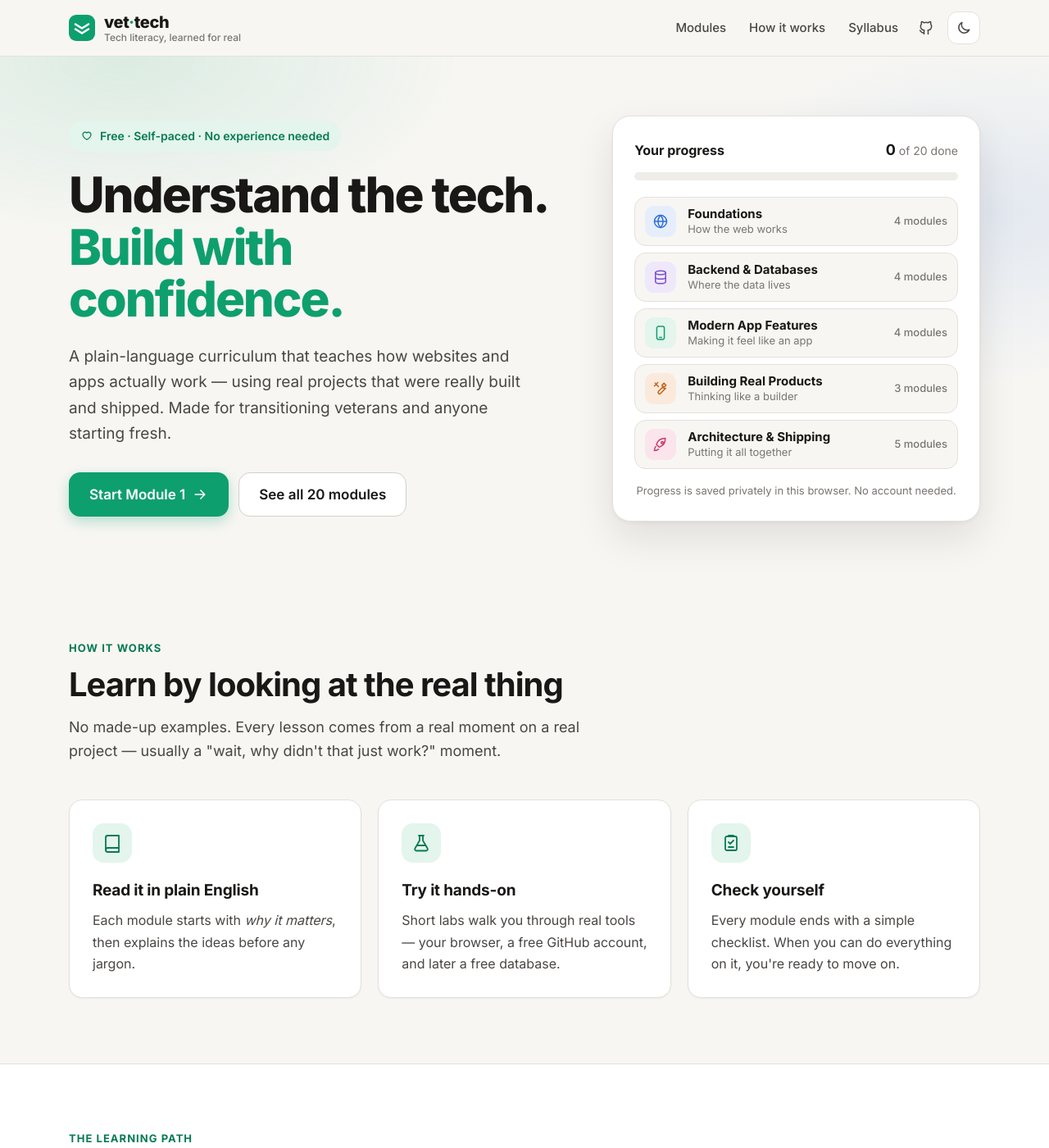
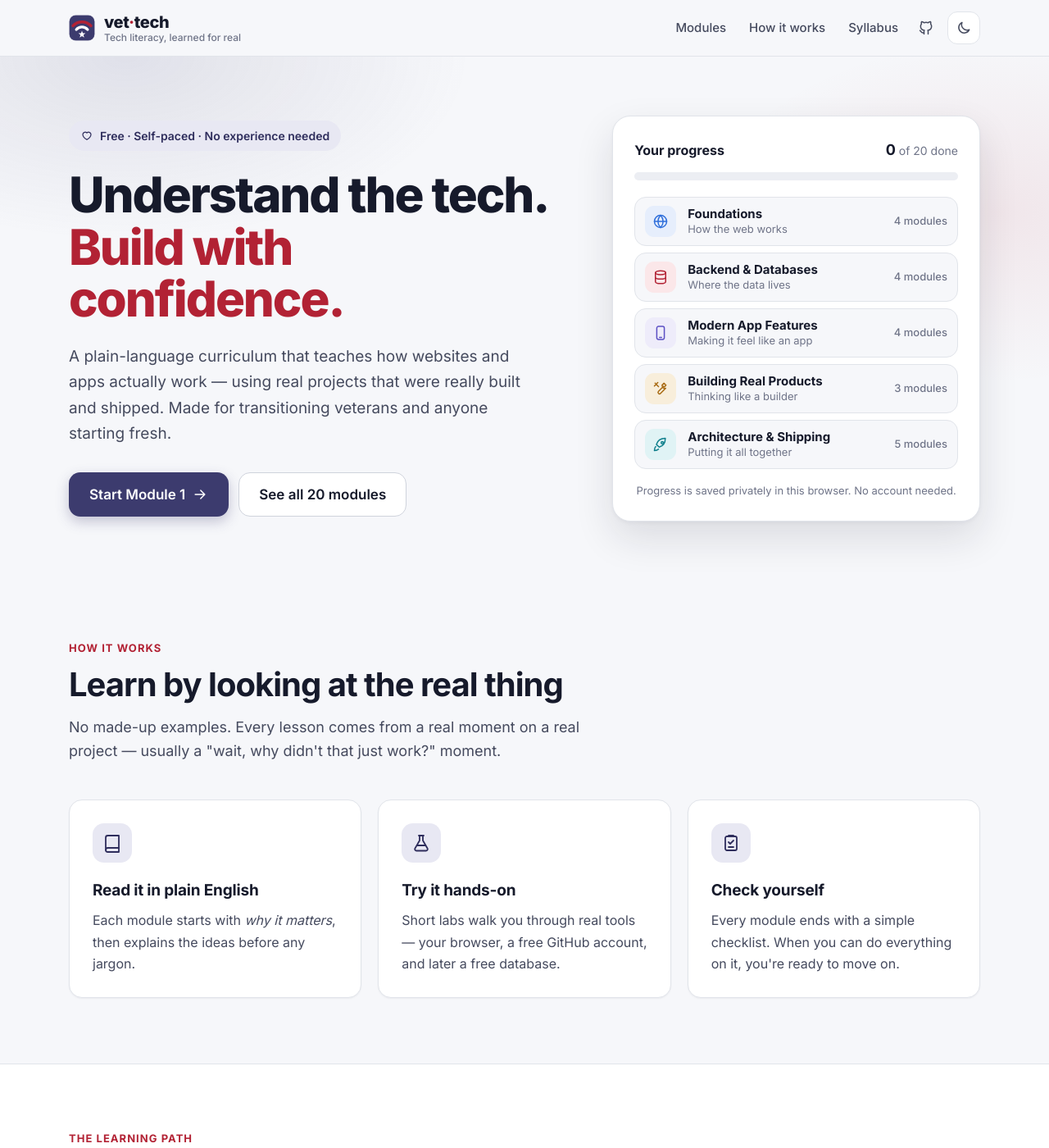
Before and after one commit to sdono043/tech-literacy-curriculum, a Jekyll site: the page built from index.html, in a window 1280 px wide and 1400 px high. Shown: the whole window at 82% size. Built offline with Jekyll 4.4.1, drawn with Linux system fonts in a browser that asks for light colours.

Commit message:
Switch to red, white & blue palette and use the flag icon as the logo
- Header and footer logo now match the flag + Wi-Fi favicon
- Navy is the primary color (buttons, links, progress), red is the
  accent (headline, eyebrows, wordmark dot), cool white background
- Dark mode uses a deep navy background with lighter blue and red
- Track colors re-tuned: blue, red, indigo, gold, teal
- Closing call-to-action band is navy with a red stripe

Co-Authored-By: Claude Opus 5.5 <noreply@anthropic.com>
Claude-Session: https://claude.ai/code/session_01KoyiwzvvDusNEgbT3bfKPi

```diff
--- a/_includes/logo.html
+++ b/_includes/logo.html
@@ -1,4 +1,6 @@
 <svg class="logo-mark" viewBox="0 0 32 32" width="32" height="32" aria-hidden="true">
-  <rect width="32" height="32" rx="9" fill="var(--brand)"/>
-  <path d="M8 11.5l8 5 8-5M8 17.5l8 5 8-5" fill="none" stroke="#fff" stroke-width="2.6" stroke-linecap="round" stroke-linejoin="round"/>
+  <rect x=".5" y=".5" width="31" height="31" rx="8" fill="#3c3b6e" stroke="rgba(255,255,255,.14)"/>
+  <path d="M5 13.5a15 15 0 0 1 22 0" fill="none" stroke="#b22234" stroke-width="3.4" stroke-linecap="round"/>
+  <path d="M9.2 18a9 9 0 0 1 13.6 0" fill="none" stroke="#fff" stroke-width="3.4" stroke-linecap="round"/>
+  <polygon points="16.00,19.40 17.14,22.44 20.37,22.58 17.84,24.60 18.70,27.72 16.00,25.93 13.30,27.72 14.16,24.60 11.63,22.58 14.86,22.44" fill="#fff"/>
 </svg>
--- a/_layouts/default.html
+++ b/_layouts/default.html
@@ -3,8 +3,8 @@
 <head>
   <meta charset="utf-8">
   <meta name="viewport" content="width=device-width, initial-scale=1">
-  <meta name="theme-color" content="#f7f6f3" media="(prefers-color-scheme: light)">
-  <meta name="theme-color" content="#0f1117" media="(prefers-color-scheme: dark)">
+  <meta name="theme-color" content="#f6f7fa" media="(prefers-color-scheme: light)">
+  <meta name="theme-color" content="#0d1020" media="(prefers-color-scheme: dark)">
   <script>
     // Apply a saved theme before paint so there's no flash.
     try { var t = localStorage.getItem('vt-theme'); if (t) document.documentElement.setAttribute('data-theme', t); } catch (e) {}
--- a/assets/css/site.css
+++ b/assets/css/site.css
@@ -4,34 +4,37 @@
    three text tiers, three background layers, semantic colors, borders.
    ========================================================================== */
 :root {
-  --bg: #f7f6f3;
+  --bg: #f6f7fa;
   --bg2: #ffffff;
-  --bg3: #efede8;
-  --text1: #1a1816;
-  --text2: #4a4643;
-  --text3: #7a7572;
-  --border: #e4e1db;
-  --border2: #d3cfc7;
+  --bg3: #eceef3;
+  --text1: #161a2b;
+  --text2: #454a5e;
+  --text3: #6f7488;
+  --border: #e1e4ea;
+  --border2: #cfd3dc;
 
-  --brand: #0e9f6e;
-  --brand-ink: #077a54;
-  --brand-soft: #e3f5ec;
-  --green: #10b981;
+  /* Red, white & blue: navy is the primary, red is the accent */
+  --brand: #3c3b6e;
+  --brand-ink: #2e2d5c;
+  --brand-soft: #e8e8f3;
+  --accent: #b22234;
+  --accent-soft: #fbe7e9;
+  --on-brand: #ffffff;
   --amber: #b7791f;
   --amber-soft: #fbf0dc;
   --blue: #2f6fdb;
   --red: #d64545;
 
   --d1: #2f6fdb; --d1-soft: #e6eefc;
-  --d2: #7c4dcc; --d2-soft: #efe8fb;
-  --d3: #0e9f6e; --d3-soft: #e3f5ec;
-  --d4: #c2621a; --d4-soft: #fbeadc;
-  --d5: #c43c6a; --d5-soft: #fbe4ec;
+  --d2: #b22234; --d2-soft: #fbe7e9;
+  --d3: #5b4fc4; --d3-soft: #eeecfa;
+  --d4: #a86a12; --d4-soft: #f8eedb;
+  --d5: #0f7f8c; --d5-soft: #e0f3f5;
 
-  --code-bg: #f1efea;
-  --shadow-sm: 0 1px 2px rgba(26, 24, 22, .05);
-  --shadow: 0 1px 2px rgba(26, 24, 22, .04), 0 8px 24px rgba(26, 24, 22, .06);
-  --shadow-lg: 0 2px 4px rgba(26, 24, 22, .04), 0 20px 48px rgba(26, 24, 22, .10);
+  --code-bg: #f0f2f6;
+  --shadow-sm: 0 1px 2px rgba(22, 26, 43, .05);
+  --shadow: 0 1px 2px rgba(22, 26, 43, .04), 0 8px 24px rgba(22, 26, 43, .07);
+  --shadow-lg: 0 2px 4px rgba(22, 26, 43, .04), 0 20px 48px rgba(22, 26, 43, .12);
 
   --radius: 16px;
   --radius-sm: 10px;
@@ -43,17 +46,18 @@
 
 @media (prefers-color-scheme: dark) {
   :root:not([data-theme="light"]) {
-    --bg: #0f1117; --bg2: #171a22; --bg3: #1e222c;
-    --text1: #f1f5f9; --text2: #c3cad6; --text3: #8b93a3;
-    --border: #262b36; --border2: #343a47;
-    --brand: #10b981; --brand-ink: #34d399; --brand-soft: rgba(16, 185, 129, .14);
-    --amber: #f0b44c; --amber-soft: rgba(240, 180, 76, .14);
+    --bg: #0d1020; --bg2: #151a2e; --bg3: #1d2338;
+    --text1: #f1f3f9; --text2: #c3c8d8; --text3: #8a90a6;
+    --border: #262c44; --border2: #343b57;
+    --brand: #8ea2f0; --brand-ink: #aab9f5; --brand-soft: rgba(142, 162, 240, .15);
+    --accent: #f0646f; --accent-soft: rgba(240, 100, 111, .15);
+    --on-brand: #0d1020;
     --d1: #6e9bf0; --d1-soft: rgba(110, 155, 240, .15);
-    --d2: #a98be6; --d2-soft: rgba(169, 139, 230, .15);
-    --d3: #34d399; --d3-soft: rgba(52, 211, 153, .14);
-    --d4: #f0975a; --d4-soft: rgba(240, 151, 90, .15);
-    --d5: #ef7aa2; --d5-soft: rgba(239, 122, 162, .15);
-    --code-bg: #12151c;
+    --d2: #f0646f; --d2-soft: rgba(240, 100, 111, .15);
+    --d3: #a698f0; --d3-soft: rgba(166, 152, 240, .15);
+    --d4: #f0b44c; --d4-soft: rgba(240, 180, 76, .14);
+    --d5: #4fc3cf; --d5-soft: rgba(79, 195, 207, .14);
+    --code-bg: #0a0d1a;
     --shadow-sm: none;
     --shadow: 0 1px 0 rgba(255, 255, 255, .02), 0 8px 24px rgba(0, 0, 0, .35);
     --shadow-lg: 0 20px 48px rgba(0, 0, 0, .5);
@@ -61,17 +65,18 @@
   }
 }
 :root[data-theme="dark"] {
-  --bg: #0f1117; --bg2: #171a22; --bg3: #1e222c;
-  --text1: #f1f5f9; --text2: #c3cad6; --text3: #8b93a3;
-  --border: #262b36; --border2: #343a47;
-  --brand: #10b981; --brand-ink: #34d399; --brand-soft: rgba(16, 185, 129, .14);
-  --amber: #f0b44c; --amber-soft: rgba(240, 180, 76, .14);
+  --bg: #0d1020; --bg2: #151a2e; --bg3: #1d2338;
+  --text1: #f1f3f9; --text2: #c3c8d8; --text3: #8a90a6;
+  --border: #262c44; --border2: #343b57;
+  --brand: #8ea2f0; --brand-ink: #aab9f5; --brand-soft: rgba(142, 162, 240, .15);
+  --accent: #f0646f; --accent-soft: rgba(240, 100, 111, .15);
+  --on-brand: #0d1020;
   --d1: #6e9bf0; --d1-soft: rgba(110, 155, 240, .15);
-  --d2: #a98be6; --d2-soft: rgba(169, 139, 230, .15);
-  --d3: #34d399; --d3-soft: rgba(52, 211, 153, .14);
-  --d4: #f0975a; --d4-soft: rgba(240, 151, 90, .15);
-  --d5: #ef7aa2; --d5-soft: rgba(239, 122, 162, .15);
-  --code-bg: #12151c;
+  --d2: #f0646f; --d2-soft: rgba(240, 100, 111, .15);
+  --d3: #a698f0; --d3-soft: rgba(166, 152, 240, .15);
+  --d4: #f0b44c; --d4-soft: rgba(240, 180, 76, .14);
+  --d5: #4fc3cf; --d5-soft: rgba(79, 195, 207, .14);
+  --code-bg: #0a0d1a;
   --shadow-sm: none;
   --shadow: 0 1px 0 rgba(255, 255, 255, .02), 0 8px 24px rgba(0, 0, 0, .35);
   --shadow-lg: 0 20px 48px rgba(0, 0, 0, .5);
@@ -118,7 +123,7 @@ img { max-width: 100%; height: auto; }
 .brand { display: inline-flex; align-items: center; gap: 11px; color: var(--text1); text-decoration: none; }
 .brand-text { display: flex; flex-direction: column; line-height: 1.15; }
 .brand-name { font-weight: 800; font-size: 20px; letter-spacing: -.02em; }
-.brand-dot { color: var(--brand); }
+.brand-dot { color: var(--accent); }
 .brand-tag { font-size: 12px; color: var(--text3); font-weight: 500; }
 .site-nav { display: flex; align-items: center; gap: 4px; }
 .site-nav a {
@@ -154,17 +159,11 @@ img { max-width: 100%; height: auto; }
   transition: transform .15s ease, background .15s ease, box-shadow .15s ease;
 }
 .btn-lg { font-size: 17px; padding: 16px 24px; border-radius: 14px; }
-.btn-primary { background: var(--brand); color: #fff; box-shadow: 0 6px 16px color-mix(in srgb, var(--brand) 28%, transparent); }
+.btn-primary { background: var(--brand); color: var(--on-brand); box-shadow: 0 6px 16px color-mix(in srgb, var(--brand) 28%, transparent); }
 .btn-primary:hover { background: var(--brand-ink); transform: translateY(-1px); }
-:root[data-theme="dark"] .btn-primary { color: #06281c; }
-:root[data-theme="dark"] .btn-primary:hover { background: #34d399; }
-@media (prefers-color-scheme: dark) {
-  :root:not([data-theme="light"]) .btn-primary { color: #06281c; }
-  :root:not([data-theme="light"]) .btn-primary:hover { background: #34d399; }
-}
 .btn-ghost { background: var(--bg2); color: var(--text1); border-color: var(--border2); }
 .btn-ghost:hover { border-color: var(--text3); }
-.btn-light { background: #fff; color: #06281c; }
+.btn-light { background: #fff; color: #3c3b6e; }
 .btn-light:hover { transform: translateY(-1px); }
 [data-complete] .when-done { display: none; }
 [data-complete].is-done { background: var(--brand-soft); color: var(--brand-ink); box-shadow: none; border-color: color-mix(in srgb, var(--brand) 35%, transparent); }
@@ -176,7 +175,7 @@ img { max-width: 100%; height: auto; }
 .chip-pub { background: var(--brand-soft); color: var(--brand-ink); }
 .chip-draft { background: var(--bg3); color: var(--text3); }
 
-.eyebrow { margin: 0 0 10px; font-size: 13px; font-weight: 700; letter-spacing: .08em; text-transform: uppercase; color: var(--brand-ink); }
+.eyebrow { margin: 0 0 10px; font-size: 13px; font-weight: 700; letter-spacing: .08em; text-transform: uppercase; color: var(--accent); }
 .pill {
   display: inline-flex; align-items: center; gap: 8px; margin: 0 0 22px;
   padding: 7px 14px; border-radius: 999px; font-size: 14px; font-weight: 600;
@@ -189,11 +188,11 @@ img { max-width: 100%; height: auto; }
   content: ""; position: absolute; inset: 0; z-index: -1; pointer-events: none;
   background:
     radial-gradient(600px 320px at 12% 0%, color-mix(in srgb, var(--brand) 12%, transparent), transparent 70%),
-    radial-gradient(500px 300px at 95% 30%, color-mix(in srgb, var(--d1) 10%, transparent), transparent 70%);
+    radial-gradient(500px 300px at 95% 30%, color-mix(in srgb, var(--accent) 8%, transparent), transparent 70%);
 }
 .hero-inner { display: grid; grid-template-columns: 1.15fr .85fr; gap: 56px; align-items: center; }
 .hero h1 { font-size: clamp(38px, 5.4vw, 60px); line-height: 1.06; letter-spacing: -.035em; margin: 0 0 22px; font-weight: 800; }
-.hero h1 .accent { color: var(--brand); }
+.hero h1 .accent { color: var(--accent); }
 .hero-lede { font-size: 19px; color: var(--text2); max-width: 560px; margin: 0 0 32px; }
 .hero-cta { display: flex; flex-wrap: wrap; gap: 12px; }
 
@@ -206,7 +205,7 @@ img { max-width: 100%; height: auto; }
 .progress-count { color: var(--text3); font-size: 14px; }
 .progress-count strong { color: var(--text1); font-size: 18px; }
 .progress-bar { height: 10px; border-radius: 999px; background: var(--bg3); overflow: hidden; margin-bottom: 20px; }
-.progress-bar span { display: block; height: 100%; width: 0; background: linear-gradient(90deg, var(--brand), var(--green)); border-radius: inherit; transition: width .5s ease; }
+.progress-bar span { display: block; height: 100%; width: 0; background: var(--brand); border-radius: inherit; transition: width .5s ease; }
 .hero-steps { list-style: none; margin: 0; padding: 0; display: grid; gap: 8px; }
 .hero-steps li { display: flex; align-items: center; gap: 14px; padding: 10px 12px; border-radius: 14px; background: var(--bg); border: 1px solid var(--border); }
 .step-icon { display: grid; place-items: center; width: 38px; height: 38px; border-radius: 11px; background: var(--d-soft); color: var(--d); flex: none; }
@@ -266,7 +265,7 @@ img { max-width: 100%; height: auto; }
 .card-top { display: flex; justify-content: space-between; align-items: center; }
 .card-num { font-size: 13px; font-weight: 700; color: var(--d); letter-spacing: .02em; }
 .card-check { display: grid; place-items: center; width: 24px; height: 24px; border-radius: 50%; border: 1.5px solid var(--border2); color: transparent; }
-.module-card.is-done .card-check { background: var(--brand); border-color: var(--brand); color: #fff; }
+.module-card.is-done .card-check { background: var(--brand); border-color: var(--brand); color: var(--on-brand); }
 .card-title { font-size: 18px; font-weight: 700; letter-spacing: -.01em; line-height: 1.3; }
 .card-blurb { color: var(--text2); font-size: 15px; line-height: 1.55; flex: 1; }
 .card-foot { display: flex; justify-content: space-between; align-items: center; margin-top: 8px; }
@@ -283,7 +282,8 @@ img { max-width: 100%; height: auto; }
 .cta-band {
   display: flex; justify-content: space-between; align-items: center; gap: 24px; flex-wrap: wrap;
   padding: 44px 48px; border-radius: 24px; color: #fff;
-  background: linear-gradient(135deg, #0b8a60, #0e9f6e 55%, #19b57f);
+  background: linear-gradient(135deg, #2b2a55, #3c3b6e 55%, #4b4a88);
+  box-shadow: inset 0 -6px 0 #b22234;
 }
 .cta-band h2 { margin: 0 0 6px; color: #fff; }
 .cta-band p { margin: 0; color: rgba(255, 255, 255, .88); font-size: 18px; }
```
